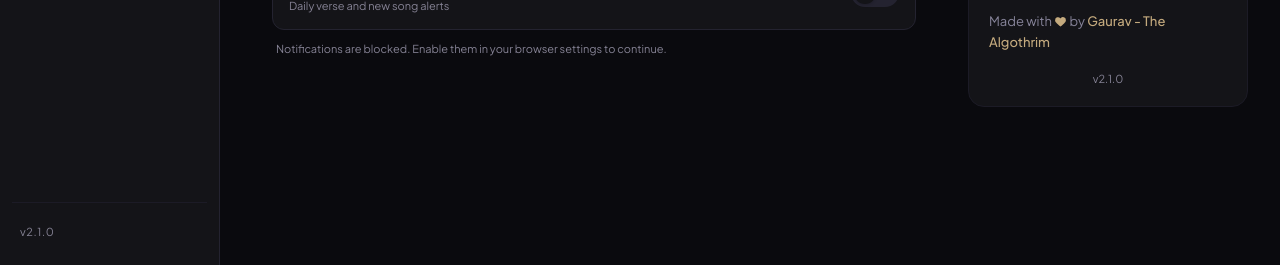
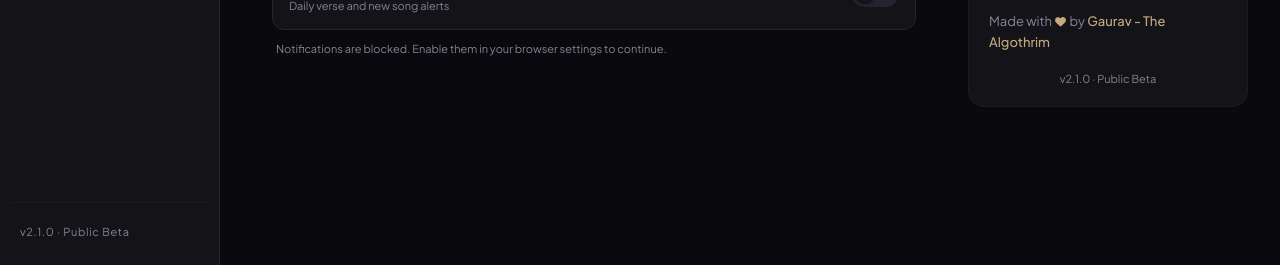
Before and after one commit to TheAlgo7/vandana-worship-app, a Next.js app: page /settings in a window 1280 px wide. Shown: the part 535-800 px from the top of the page. Built offline with nearby package versions, Linux system fonts and the light colour scheme.

Commit message:
chore: label app as v2.1.0 · Public Beta in README and in-app

```diff
--- a/src/app/settings/page.tsx
+++ b/src/app/settings/page.tsx
@@ -270,7 +270,7 @@ function AboutCard() {
         </a>
       </p>
       <p style={{ textAlign: "center", color: "var(--text-muted)", fontSize: 11, marginTop: 16 }}>
-        v2.1.0
+        v2.1.0 · Public Beta
       </p>
     </div>
   );
--- a/src/components/DesktopNav.tsx
+++ b/src/components/DesktopNav.tsx
@@ -82,7 +82,7 @@ export default function DesktopNav() {
 
       {/* Footer */}
       <div className={styles.footer}>
-        <p className={styles.version}>v2.1.0</p>
+        <p className={styles.version}>v2.1.0 · Public Beta</p>
       </div>
     </aside>
   );
```
Also changed, not shown: 1 other file (tests, documents, lock files or other folders).
